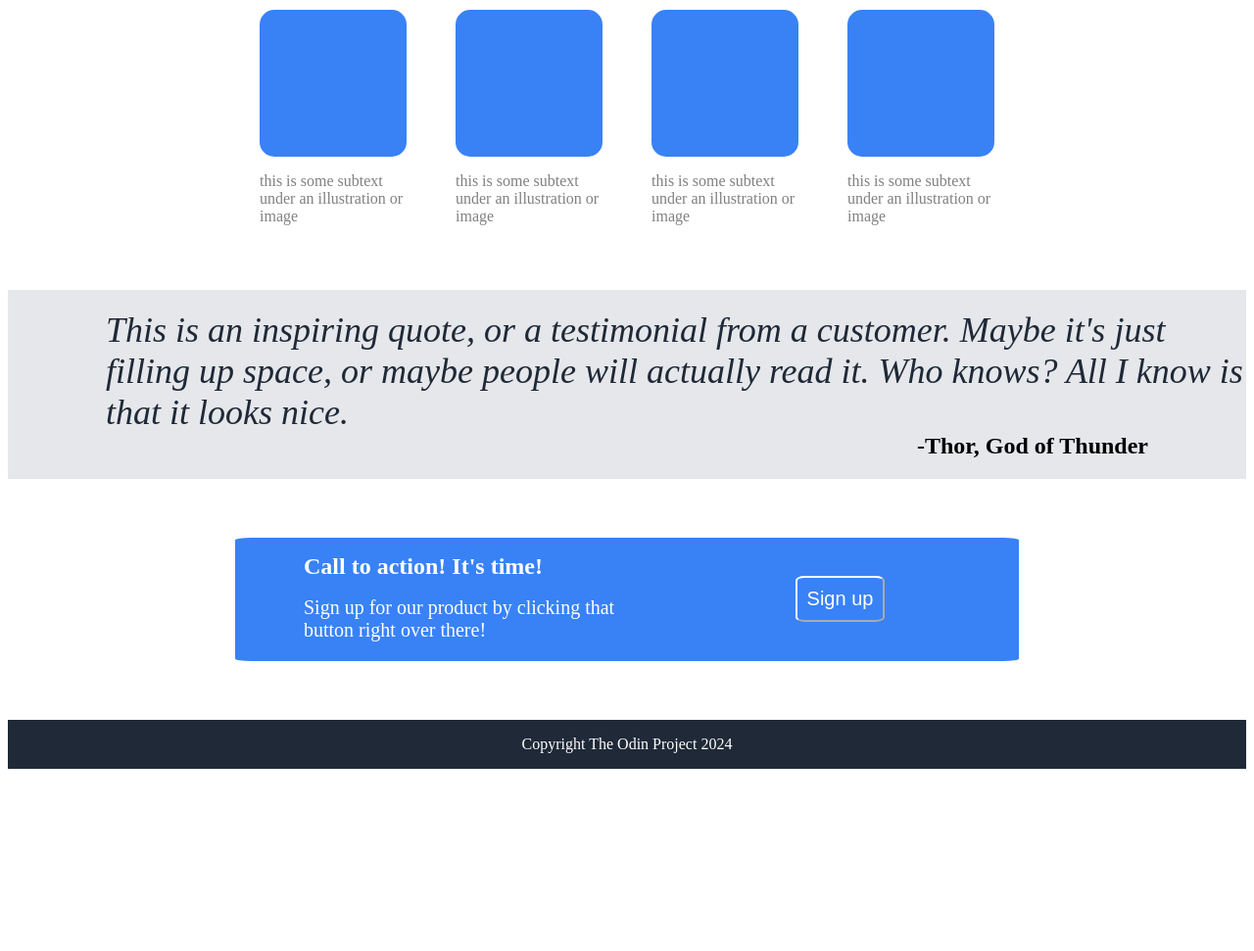
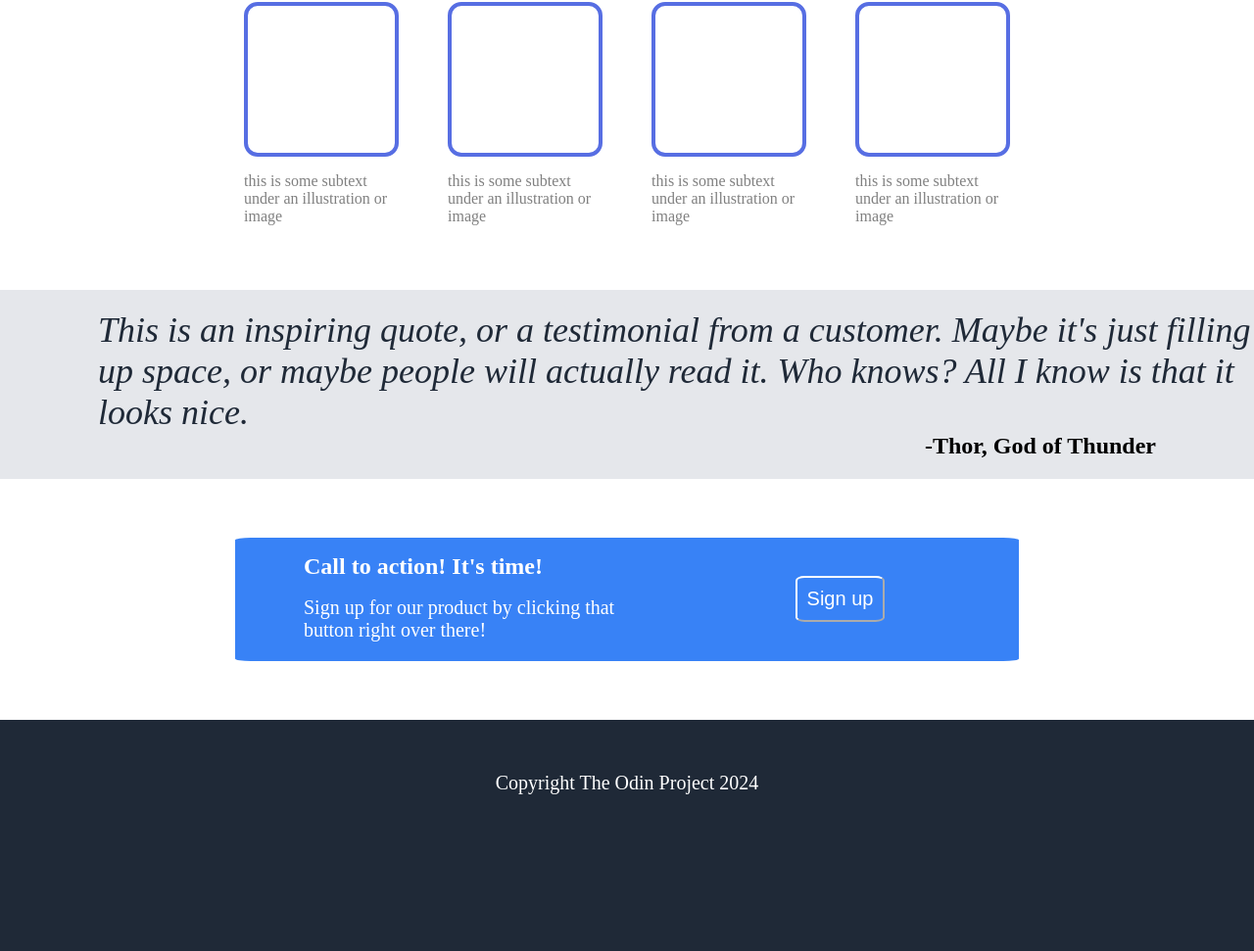
Before and after one commit to LeonSostar/landing_page, a plain HTML site: page index.html in a window 1280 px wide. Shown: the part 651-1622 px from the top of the page at 98% size. Before the commit the page ends 1444 px from the top, so only its background shows below. Drawn offline with Linux system fonts and the light colour scheme.

Commit message:
Minor changes, including adding margin: 0 to body

```diff
--- a/index.html
+++ b/index.html
@@ -74,7 +74,7 @@
     </div>
 
     <footer>
-        <p>Copyright The Odin Project 2024</p>
+        <p class="footerp" >Copyright The Odin Project 2024</p>
     </footer>
 
 
--- a/style.css
+++ b/style.css
@@ -1,6 +1,7 @@
 body {
     display: flex;
     flex-direction: column;
+    margin: 0;
 }
 
 header {
@@ -93,11 +94,10 @@ img {
 }
 
 .box {
-    background-color: #3882F6;
-    border-color:#3882F6;
     width: 150px;
     height: 150px;
-    border-radius: 10%;
+    border-radius: 14px;
+    border: 4px  solid rgb(87, 110, 227);
 }
 
 .box-para {
@@ -180,7 +180,13 @@ img {
 }
 
 footer {
+
+    display: flex;
     background-color: #1F2937;
     text-align: center;
     color: white;
+    align-items: center;
+    font-size: 20px;
+    height: 130px;
+    justify-content: center;
 }
```
